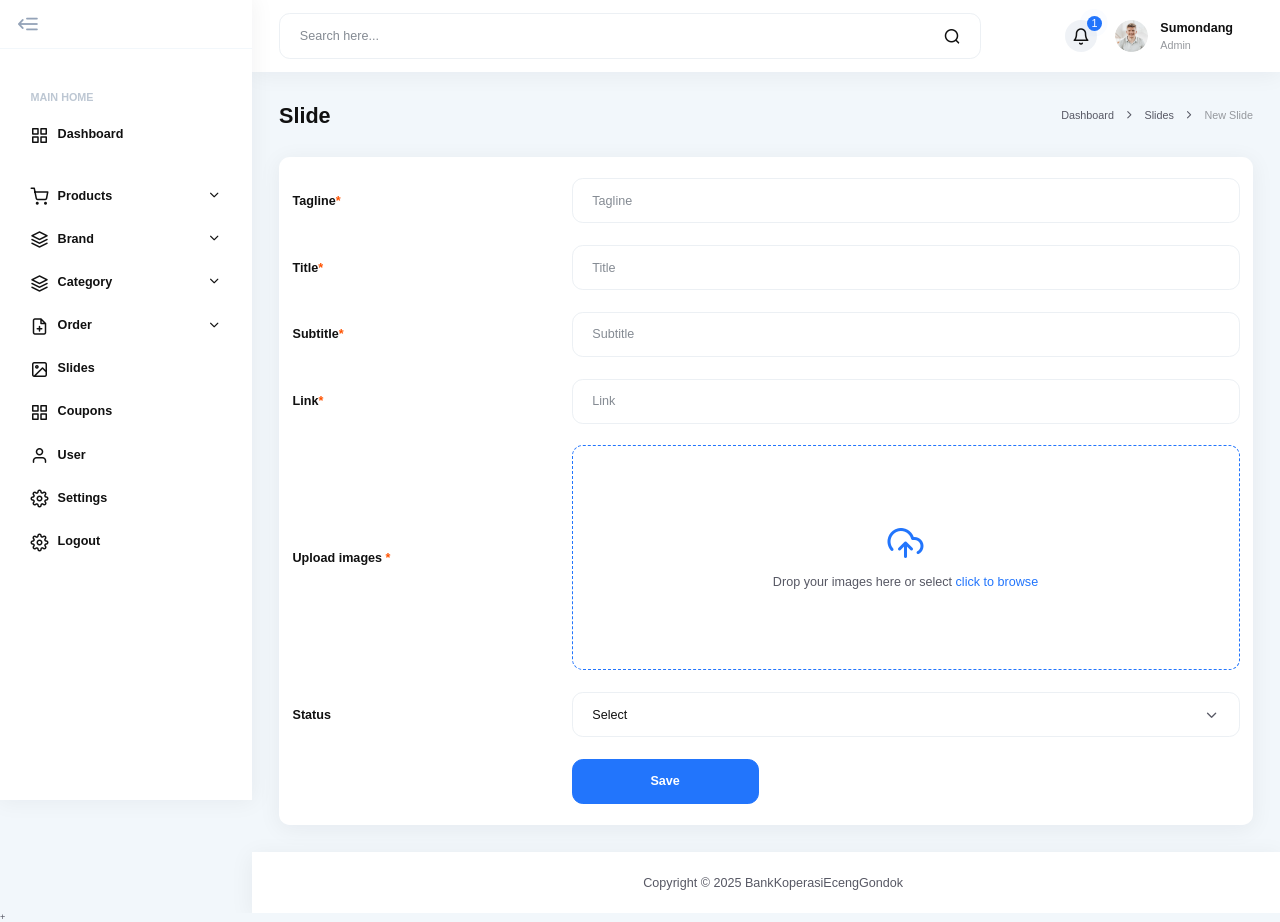
After one commit to sionpardosi/SistemAplikasi-BankKoperasiEcengGondok, a Laravel app: page /admin/slide/add in a window 1280 px wide. The commit adds this page. Run offline with Laravel 12, Linux system fonts and the light colour scheme; a user stored in the database is signed in; data comes from the database, SQL or seed files in the repository; some web fonts are replaced.

Commit message:
Make Home Page Slider Dynamic (On Progress)

```diff
--- a/bank-koperasi-eceng-gondok/app/Http/Controllers/AdminController.php
+++ b/bank-koperasi-eceng-gondok/app/Http/Controllers/AdminController.php
@@ -5,6 +5,7 @@ namespace App\Http\Controllers;
 use Carbon\Carbon;
 use App\Models\Brand;
 use App\Models\Order;
+use App\Models\Slide;
 use App\Models\Coupon;
 use App\Models\Product;
 use App\Models\Category;
@@ -536,4 +537,20 @@ class AdminController extends Controller
         }
         return back()->with("status", "Status changed successfully!");
     }
+
+
+    // ====================================================================================================
+    // Halaman Slides
+    // ====================================================================================================
+    public function slides()
+    {
+        $slides = Slide::orderBy('id', 'DESC')->paginate(12);
+        return view("admin.slides", compact('slides'));
+    }
+    public function slide_add()
+    {
+        return view("admin.slide-add");
+    }
+
+
 }
--- /dev/null
+++ b/bank-koperasi-eceng-gondok/resources/views/admin/slide-add.blade.php
@@ -0,0 +1,85 @@
+@extends('layouts.admin')
+
+@section('content')
+    <div class="main-content-inner">
+        <!-- main-content-wrap -->
+        <div class="main-content-wrap">
+            <div class="flex items-center flex-wrap justify-between gap20 mb-27">
+                <h3>Slide</h3>
+                <ul class="breadcrumbs flex items-center flex-wrap justify-start gap10">
+                    <li>
+                        <a href="{{route('admin.index')}}">
+                            <div class="text-tiny">Dashboard</div>
+                        </a>
+                    </li>
+                    <li>
+                        <i class="icon-chevron-right"></i>
+                    </li>
+                    <li>
+                        <a href="{{route('admin.slide.add')}}">
+                            <div class="text-tiny">Slides</div>
+                        </a>
+                    </li>
+                    <li>
+                        <i class="icon-chevron-right"></i>
+                    </li>
+                    <li>
+                        <div class="text-tiny">New Slide</div>
+                    </li>
+                </ul>
+            </div>
+            <!-- new-category -->
+            <div class="wg-box">
+                <form class="form-new-product form-style-1">
+                    <fieldset class="name">
+                        <div class="body-title">Tagline<span class="tf-color-1">*</span></div>
+                        <input class="flex-grow" type="text" placeholder="Tagline" name="tagline" tabindex="0" value="{{ old('tagline') }}" aria-required="true" required="">
+                    </fieldset>
+                    <fieldset class="name">
+                        <div class="body-title">Title<span class="tf-color-1">*</span></div>
+                        <input class="flex-grow" type="text" placeholder="Title" name="title" tabindex="0" value="{{ old('title') }}" aria-required="true" required="">
+                    </fieldset>
+                    <fieldset class="name">
+                        <div class="body-title">Subtitle<span class="tf-color-1">*</span></div>
+                        <input class="flex-grow" type="text" placeholder="Subtitle" name="subtitle" tabindex="0" value="{{ old('subtitle') }}" aria-required="true" required="">
+                    </fieldset>
+                    <fieldset class="name">
+                        <div class="body-title">Link<span class="tf-color-1">*</span></div>
+                        <input class="flex-grow" type="text" placeholder="Link" name="link" tabindex="0" value="{{ old('link') }}" aria-required="true" required="">
+                    </fieldset>
+                    <fieldset>
+                        <div class="body-title">Upload images <span class="tf-color-1">*</span>
+                        </div>
+                        <div class="upload-image flex-grow">
+                            <div class="item up-load">
+                                <label class="uploadfile" for="myFile">
+                                    <span class="icon">
+                                        <i class="icon-upload-cloud"></i>
+                                    </span>
+                                    <span class="body-text">Drop your images here or select <span class="tf-color">click to browse</span></span>
+                                    <input type="file" id="myFile" name="filename">
+                                </label>
+                            </div>
+                        </div>
+                    </fieldset>
+                    <fieldset class="category">
+                        <div class="body-title">Status</div>
+                        <div class="select flex-grow">
+                            <select class="" name="status">
+                                <option>Select</option>
+                                <option value="1" @if (old('status')=="1") selected @endif>Active</option>
+                                <option value="0" @if (old('status')=="0") selected @endif>Inactive</option>
+                            </select>
+                        </div>
+                    </fieldset>
+                    <div class="bot">
+                        <div></div>
+                        <button class="tf-button w208" type="submit">Save</button>
+                    </div>
+                </form>
+            </div>
+            <!-- /new-category -->
+        </div>
+        <!-- /main-content-wrap -->
+    </div>
+@endsection
--- a/bank-koperasi-eceng-gondok/resources/views/layouts/admin.blade.php
+++ b/bank-koperasi-eceng-gondok/resources/views/layouts/admin.blade.php
@@ -140,9 +140,9 @@
                                     </ul>
                                 </li>
                                 <li class="menu-item">
-                                    <a href="slider.html" class="">
+                                    <a href="{{route ('admin.slides')}}" class="">
                                         <div class="icon"><i class="icon-image"></i></div>
-                                        <div class="text">Slider</div>
+                                        <div class="text">Slides</div>
                                     </a>
                                 </li>
                                 <li class="menu-item">
--- a/bank-koperasi-eceng-gondok/routes/web.php
+++ b/bank-koperasi-eceng-gondok/routes/web.php
@@ -180,6 +180,15 @@ Route::middleware(['auth', AuthAdmin::class])->group(function () {
     // Update Order Update Status
     Route::put('/admin/order/update-status',[AdminController::class,'update_order_status'])->name('admin.order.status.update');
 
+
+    // ====================================================================================================
+    // Halaman Slides
+    // ====================================================================================================
+    Route::get('/admin/slides',[AdminController::class,'slides'])->name('admin.slides');
+    // Route untuk menambahkan slide
+    Route::get('/admin/slide/add',[AdminController::class,'slide_add'])->name('admin.slide.add');
+
+
 });
 
 // User
```
Also changed, not shown: bank-koperasi-eceng-gondok/app/Models/Slide.php (added, +10 -0 lines), bank-koperasi-eceng-gondok/resources/views/admin/slides.blade.php (added, +92 -0 lines), bank-koperasi-eceng-gondok/database/migrations/2025_02_28_065150_create_slides_table.php (added).
